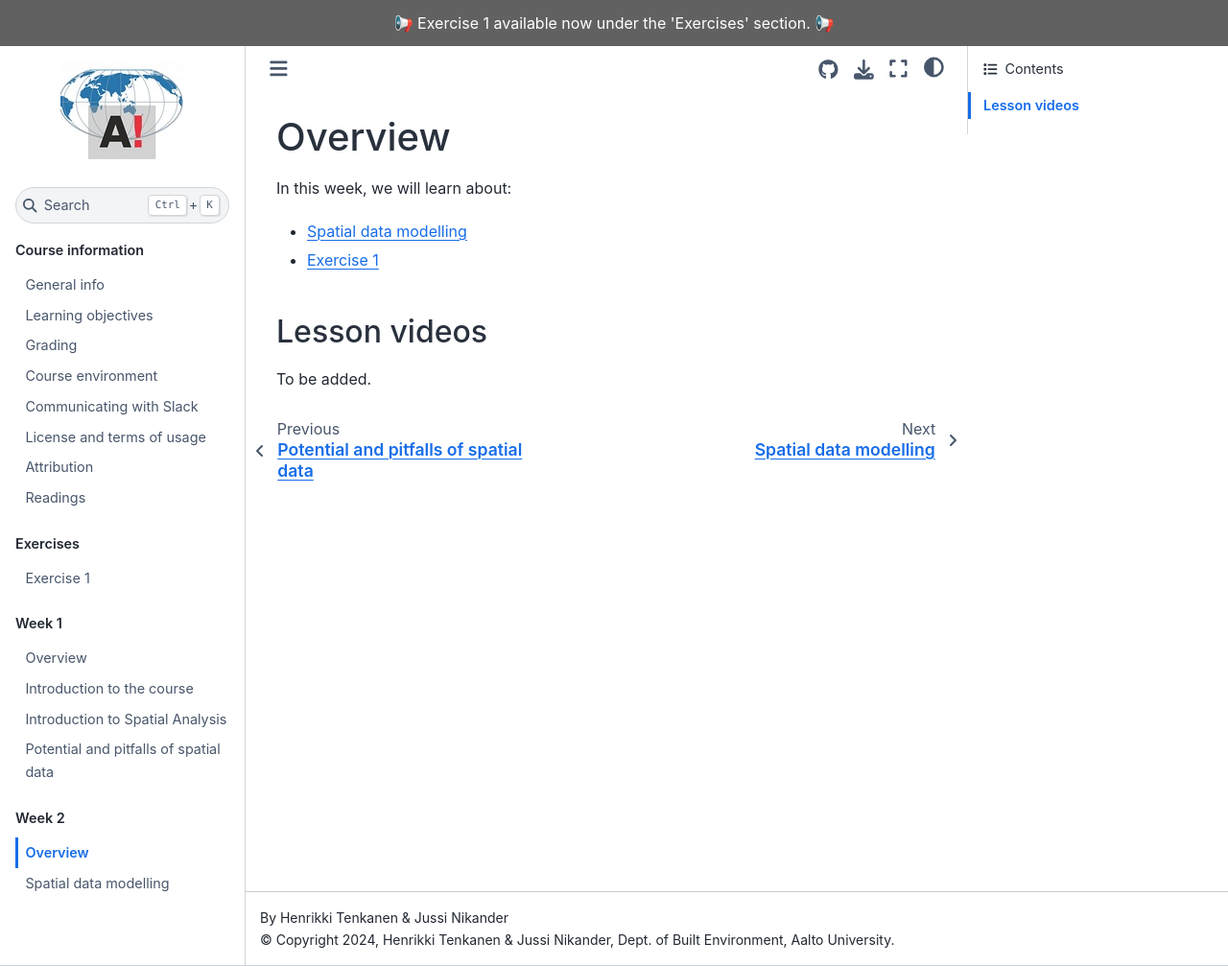
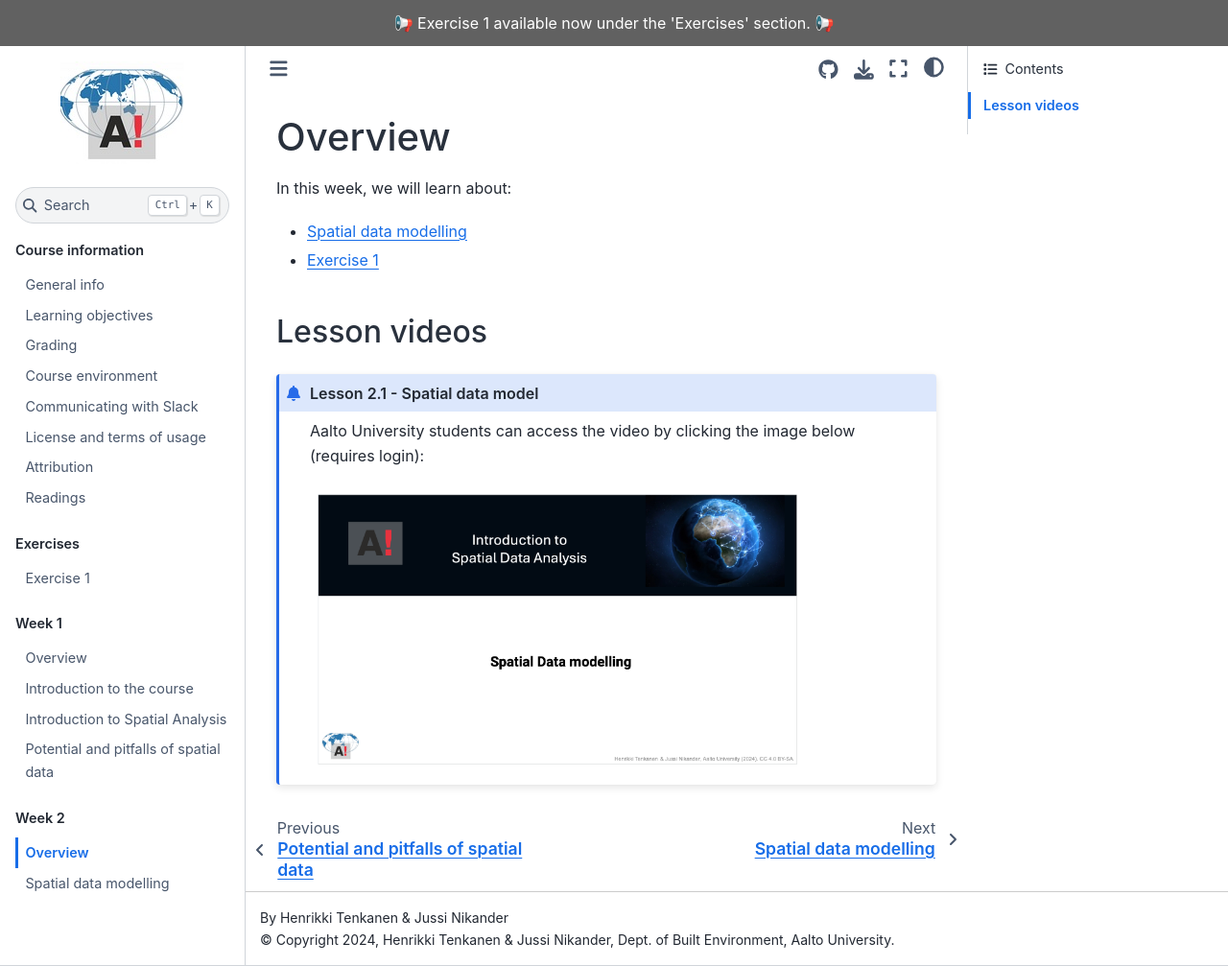
Before and after one commit to AaltoGIS/IntroSDA, a Sphinx documentation site: the page built from source/lessons/L2/overview.rst, in a window 1280 px wide and 1007 px high. Shown: the whole window at 96% size. Built offline with Sphinx 7.4.7 and the Sphinx Book theme 1.1.4, drawn with Linux system fonts in a browser that asks for light colours; pages that are not in the unit, such as notebooks, are missing from menus.

Commit message:
Update video for Lesson 2.1

```diff
--- a/source/lessons/L2/overview.rst
+++ b/source/lessons/L2/overview.rst
@@ -12,15 +12,16 @@ In this week, we will learn about:
 Lesson videos
 -------------
 
-To be added.
+.. admonition:: Lesson 2.1 - Spatial data model
 
-.. .. admonition:: Lesson 2.1 - Spatial data model
     Aalto University students can access the video by clicking the image below (requires login):
+
     .. figure:: img/Lesson2.1.png
-        :target: https://aalto.cloud.panopto.eu/Panopto/Pages/Viewer.aspx?id=ca2806b4-f384-4600-b2c1-b0b000a75d5e
+        :target: https://aalto.cloud.panopto.eu/Panopto/Pages/Viewer.aspx?id=27c573c3-f676-415a-83ba-b1f500b275bb
         :width: 500px
         :align: left
-    .. admonition:: Lesson 2.2 - Point pattern analysis
+
+    .. .. admonition:: Lesson 2.2 - Point pattern analysis
         Aalto University students can access the video by clicking the image below (requires login):
         .. figure:: img/Lesson2.2.png
             :target: https://aalto.cloud.panopto.eu/Panopto/Pages/Viewer.aspx?id=cd1f1946-fd1a-458f-b480-b0b000b337a2
```
Also changed, not shown: source/lessons/L2/img/Lesson2.1.png.
